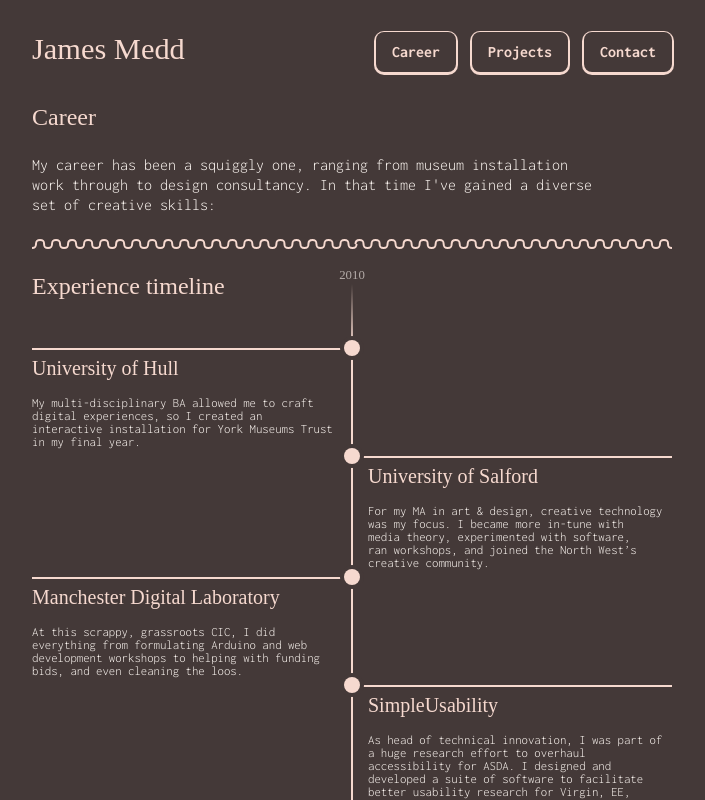
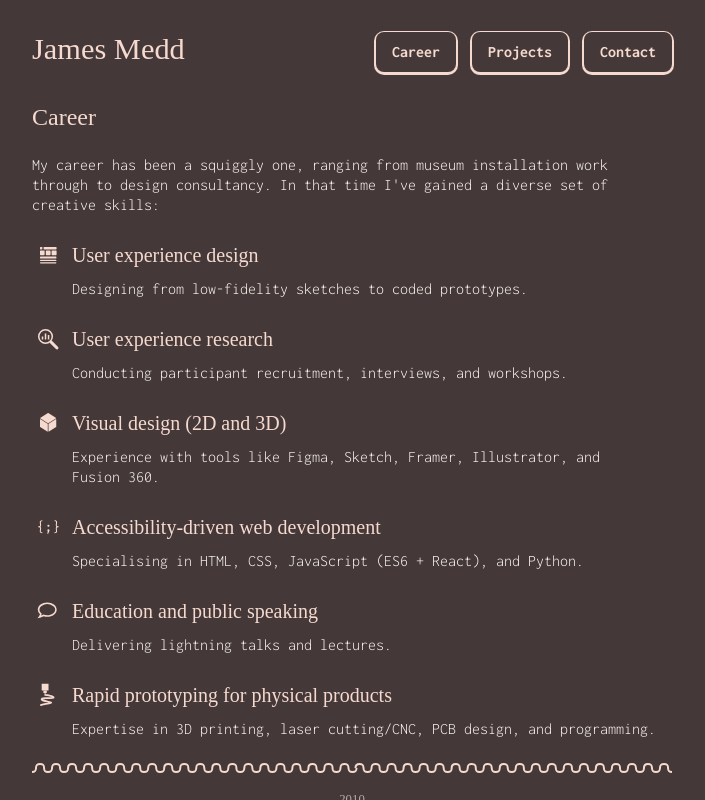
Before and after one commit to jrmedd/jamesmedd.co.uk, a React (Vite) app: page /career in a window 1280 px wide. Shown: the top 800 px of the page, without its empty margins (288-993 px from the left). Built offline with nearby package versions, Linux system fonts and the light colour scheme; a web font is replaced by a local one.

Commit message:
Add skills

```diff
--- /dev/null
+++ b/src/components/Skill.jsx
@@ -0,0 +1,13 @@
+import { Cluster, Stack } from "./Layout"
+import { SkillIcon } from "./SkillIcon"
+import { HeadingM, Paragraph, ScreenReaderOnly } from "./Typography"
+
+export const Skill = props => (
+  <Stack $gap='.5rem'>
+    <Cluster as='div' $gap='.5rem' $align='center'>
+      <SkillIcon name={props.skillIcon} size='2rem' />
+      <HeadingM as='h3'><ScreenReaderOnly>Skill: </ScreenReaderOnly>{ props.skillName }</HeadingM>
+    </Cluster>
+    <Paragraph $leftIndent='2.5rem'>{ props.skillDescription }</Paragraph>
+  </Stack>
+)
--- /dev/null
+++ b/src/components/SkillIcon.jsx
@@ -0,0 +1,24 @@
+import styled, { css } from 'styled-components'
+
+const skillsIcons = {
+  'ux-design-icon': <path d="M4.9 4h-.6c-.2 0-.3.1-.3.3v.6c0 .1.1.3.3.3h.6l.3-.3v-.6C5.2 4 5 4 4.9 4ZM11.9 4H6c-.1 0-.2.1-.2.3v.6c0 .1 0 .3.2.3H12c.2 0 .3-.2.3-.3v-.6c0-.2-.1-.3-.3-.3ZM6 5.8H4.3c-.2 0-.3 0-.3.2v1.8c0 .2.1.3.3.3H6c.2 0 .3-.1.3-.3V6c0-.1 0-.2-.3-.2ZM11.9 8.7H4.3c-.2 0-.3.1-.3.3v.6c0 .1.1.2.3.2h7.6c.2 0 .3 0 .3-.2V9c0-.2-.1-.3-.3-.3ZM4.3 10.4h7.6a.3.3 0 1 1 0 .6H4.3a.3.3 0 1 1 0-.6ZM4.3 11.6h7.6a.3.3 0 1 1 0 .6H4.3a.3.3 0 0 1 0-.6ZM9 5.8H7.2c-.1 0-.3 0-.3.2v1.8c0 .2.2.3.3.3H9c.1 0 .3-.1.3-.3V6L9 5.8ZM11.9 5.8h-1.8c-.1 0-.3 0-.3.2v1.8c0 .2.2.3.3.3H12c.2 0 .3-.1.3-.3V6c0-.1-.1-.2-.3-.2Z"/>,
+  'ux-research-icon': <><path d="M6.76 10.53a3.76 3.76 0 1 1 0-7.53 3.76 3.76 0 0 1 0 7.53Zm0-6.78a3.01 3.01 0 1 0 0 6.02 3.01 3.01 0 0 0 0-6.02Z"/><path  d="M8.91 8.91a.75.75 0 0 1 1.07 0L13.05 12A.75.75 0 0 1 12 13.06L8.91 9.98a.75.75 0 0 1 0-1.07ZM5.63 6.76h-.75v1.5h.75v-1.5ZM7.14 5.26h-.75v3h.75v-3ZM8.64 6.01H7.9v2.26h.75V6Z"/></>,
+  'visual-design-icon': <path d="M4 9.84v-3.6a.18.18 0 0 1 .27-.16l3.54 2.25a.18.18 0 0 1 .08.15v3.64a.18.18 0 0 1-.27.15L4.08 10A.18.18 0 0 1 4 9.84ZM4.23 5.7a.18.18 0 0 1 0-.3l3.74-2.37a.18.18 0 0 1 .2 0L11.9 5.4a.18.18 0 0 1 0 .3L8.16 8.08a.18.18 0 0 1-.19 0L4.23 5.7ZM12.13 9.84v-3.6a.18.18 0 0 0-.27-.16L8.32 8.33a.18.18 0 0 0-.08.15v3.64a.18.18 0 0 0 .28.15L12.05 10a.18.18 0 0 0 .08-.15Z"/>,
+  'web-dev-icon': <path d="M5.25 4.89a.24.24 0 0 1-.22.23c-.43.04-.63.21-.6.52L4.55 7v.17a.72.72 0 0 1-.15.49.5.5 0 0 0 0 .45c.11.13.17.3.15.48v.18l-.14 1.36a.38.38 0 0 0 .2.4c.13.07.27.1.41.12a.24.24 0 0 1 .22.23.21.21 0 0 1-.22.21 1.83 1.83 0 0 1-.75-.2.73.73 0 0 1-.38-.7l.01-.13.14-1.25v-.14a.47.47 0 0 0-.21-.43 1.23 1.23 0 0 0-.57-.13.24.24 0 0 1-.23-.23.23.23 0 0 1 .23-.23c.2 0 .4-.04.57-.13a.47.47 0 0 0 .22-.43l-.01-.12-.14-1.28v-.13a.73.73 0 0 1 .37-.7c.23-.11.5-.18.75-.2a.21.21 0 0 1 .22.22ZM8.22 6.82a.53.53 0 0 1 .53.53.54.54 0 0 1-.32.5.51.51 0 0 1-.21.04.5.5 0 0 1-.38-.16.54.54 0 0 1-.15-.38.53.53 0 0 1 .53-.53Zm0 2.28a.54.54 0 0 1 .53.54c0 .18-.04.36-.12.52l-.48 1.08a.26.26 0 0 1-.49-.17l.18-.74a.66.66 0 0 0-.1-.44.6.6 0 0 1-.02-.46.51.51 0 0 1 .12-.17.5.5 0 0 1 .38-.16ZM11.2 4.89a.21.21 0 0 1 .22-.22c.26.01.51.08.75.2a.73.73 0 0 1 .37.7v.13l-.14 1.27v.1a.49.49 0 0 0 .22.44c.18.1.37.14.56.14a.24.24 0 0 1 .22.23.24.24 0 0 1-.22.24c-.2 0-.39.05-.56.14a.5.5 0 0 0-.23.45v.1l.15 1.26v.13a.73.73 0 0 1-.37.7c-.24.12-.5.18-.75.2a.21.21 0 0 1-.21-.13.21.21 0 0 1-.02-.09.24.24 0 0 1 .23-.23c.14-.01.28-.05.4-.1a.38.38 0 0 0 .2-.42l-.13-1.36-.01-.18a.65.65 0 0 1 .16-.49.45.45 0 0 0 .01-.44.69.69 0 0 1-.17-.5L11.9 7l.13-1.36c.03-.3-.17-.48-.6-.52a.24.24 0 0 1-.22-.23Z"/>,
+  'education-icon': <path fillRule="evenodd" d="m4.87 9.32-.12.47c-.04.17-.1.33-.17.5l.12-.06c.26-.12.54-.25.84-.37l.25-.1.26.09c.51.16 1.04.24 1.58.23 1.02.02 2.03-.29 2.86-.88a2.17 2.17 0 0 0 0-3.74 5.1 5.1 0 0 0-5.73 0A2.37 2.37 0 0 0 3.7 7.33a2.28 2.28 0 0 0 .83 1.68l.35.31Zm-.92 2.1c-.38.16-.8.23-1.2.24a5.42 5.42 0 0 0 1.24-2.07A3.06 3.06 0 0 1 2.9 7.33c0-1.96 2.11-3.54 4.72-3.54 2.6 0 4.72 1.58 4.72 3.54s-2.12 3.54-4.72 3.54c-.62 0-1.23-.09-1.81-.27-.34.13-.65.28-.95.42-.3.15-.6.3-.92.4Z" clipRule="evenodd"/>,
+  'prototyping-icon':<><path d="M4.41 13.44a.43.43 0 0 1-.19-.8 12.8 12.8 0 0 1 2.68-.58c.41-.07.93-.15 1.39-.24a46.3 46.3 0 0 0-.56-.12c-1.85-.4-3-.68-3.28-1.26a.67.67 0 0 1 0-.6c.32-.64 1.55-.67 3.7-.67.6 0 1.43 0 1.94-.05-1.16-.43-2.36-.7-3.59-.8a.43.43 0 0 1 .1-.86c1.22.14 4.13.57 4.6 1.52a.57.57 0 0 1-.02.56c-.27.44-1 .48-3.03.48a15.2 15.2 0 0 0-2.77.15c.82.31 1.66.54 2.53.7.62.1 1.23.26 1.82.48a.52.52 0 0 1 .33.55c-.08.48-.57.6-3.03 1a15.88 15.88 0 0 0-2.62.54ZM4.84 2.33h3.42v3.42H4.84V2.33Z"/><path d="M5.7 5.75h1.7v.86l-.85.85-.85-.85v-.86Z"/></>
+}
+
+const StyledSVG = styled.svg(props => css`
+  width: ${props => props.$size};
+  height: ${props => props.$size};
+  path {
+    fill: ${props => props.theme.interactive};
+  }
+`)
+
+export const SkillIcon = props => (
+  <StyledSVG aria-hidden='true' viewBox='0 0 16 16' $size={ props.size ?? '1rem'}>
+    { skillsIcons[props.name] }
+  </StyledSVG>
+)
--- a/src/components/Tag.jsx
+++ b/src/components/Tag.jsx
@@ -38,7 +38,7 @@ const TagOutline = styled.li(props => css`
   margin: 0;
   padding: .5rem 1rem;
   font-size: .8rem;
-  cursor: pointer;
+  cursor: ${props => props.$interactive ? 'pointer' : 'unset'};
 `)
 
 
@@ -82,12 +82,18 @@ const StyledLabel = styled.label(props => css`
   position: relative;
 `)
 
+const Legend = styled(HeadingM)(props => css `
+  break-after: auto;
+  margin-bottom: 1rem;
+`)
+
 
 
 export const TagList = props => {
   const checked = props.checked ?? []
   return (
   <StyledList as={props.interactive ? 'fieldset' : 'ul'}>
+    { props.interactive && <Legend as='legend' $interactive={props.interactive}>Tags:</Legend> }
     {
       props.tags.map((tag, index) => <Tag checked={checked.includes(tag)} onChange={props.onChange} name={props.name} interactive={props.interactive} key={`tag-${index}`} text={tag} />)
     }
--- a/src/components/Typography.jsx
+++ b/src/components/Typography.jsx
@@ -47,10 +47,12 @@ const Paragraph = styled.p(props => css`
   font-weight: 350;
   color: ${props => props.theme.text.body};
   line-height: 125%;
-  width: ${props => props.$width ?? '70ch'};
+  width: ${props => props.$width ?? '80ch'};
   max-width: 100%;
   flex-grow: 1;
   margin: 0;
+  padding-left: ${props => props.$leftIndent ?? 'unset'};
+  padding-right: ${props => props.$rightIndent ?? 'unset'};
   text-wrap: pretty;
 `)
 
--- a/src/content/arcade.md
+++ b/src/content/arcade.md
@@ -6,7 +6,7 @@ The [Awkward Arcade](https://awkwardarcade.co.uk) was an experimental arcade of
 
 ![People stood around the Argument Champion machine](arcade_3.jpg)
 
-The three elements of awkwardness were **interactive** (where games that have unusual control schemes), **thematic** (where games explore themes such as work, love, or even death in ways not typically found in games), and **social** (interacting with arcade machines is a performant, public act, while most typical games are played privately). The arcade worked to challenge public conceptions of what games could be, for both seasoned games and the uninitiated.
+The three elements of awkwardness were **interactive** (where games that have unusual control schemes), **thematic** (where games explore themes such as work, love, or even death in ways not typically found in games), and **social** (interacting with arcade machines is a performant, public act, while most typical games are played privately). The arcade worked to challenge public conceptions of what games could be, for both seasoned gamers and the uninitiated.
 
 ----
 
--- /dev/null
+++ b/src/content/skills.json
@@ -0,0 +1,34 @@
+{
+  "skills": [
+    {
+      "skillName": "User experience design",
+      "skillDescription": "Designing from low-fidelity sketches to coded prototypes.",
+      "skillIcon": "ux-design-icon"
+    },
+    {
+      "skillName": "User experience research",
+      "skillDescription": "Conducting participant recruitment, interviews, and workshops.",
+      "skillIcon": "ux-research-icon"
+    },
+    {
+      "skillName": "Visual design (2D and 3D)",
+      "skillDescription": "Experience with tools like Figma, Sketch, Framer, Illustrator, and Fusion 360.",
+      "skillIcon": "visual-design-icon"
+    },
+    {
+      "skillName": "Accessibility-driven web development",
+      "skillDescription": "Specialising in HTML, CSS, JavaScript (ES6 + React), and Python.",
+      "skillIcon": "web-dev-icon"
+    },
+    {
+      "skillName": "Education and public speaking",
+      "skillDescription": "Delivering lightning talks and lectures.",
+      "skillIcon": "education-icon"
+    },
+    {
+      "skillName": "Rapid prototyping for physical products",
+      "skillDescription": "Expertise in 3D printing, laser cutting/CNC, PCB design, and programming.",
+      "skillIcon": "prototyping-icon"
+    }
+  ]
+}
--- a/src/loaders.js
+++ b/src/loaders.js
@@ -1,13 +1,15 @@
 import { career } from './content/career.json'
 import { projects } from './content/projects.json'
+import { skills } from './content/skills.json'
 
 const markdownFiles = import.meta.glob('/src/content/*.md', { query: '?raw', import: 'default' });
 
-export const careerLoader = () => ({career})
+export const careerLoader = () => ({career, skills})
 
 export const projectsLoader = () => {
   const tags = [...new Set(projects.flatMap(obj => obj.tags))].sort()
-  return ({tags, projects})
+  const sortedProjects = projects.sort((a, b) => a.title > b.title ? 1 : -1)
+  return ({projects: sortedProjects, tags})
 }
 
 export const projectLoader = async ({params}) => {
--- a/src/pages/Career.jsx
+++ b/src/pages/Career.jsx
@@ -1,13 +1,14 @@
 import { useEffect, useState } from "react"
 
 import { Stack } from "../components/Layout"
-import { HeadingL, Paragraph } from "../components/Typography"
+import { HeadingL, Paragraph, ScreenReaderOnly } from "../components/Typography"
 import { Timeline } from "../components/Timeline"
 import { useLoaderData } from "react-router-dom"
 import { Wiggle } from "../components/Wiggle"
+import { Skill } from "../components/Skill"
 
 export const Career = props => {
-  const { career } = useLoaderData()
+  const { career, skills } = useLoaderData()
   const [earliest, setEarliest] = useState('')
   const [now, setNow] = useState('')
   useEffect(() => {
@@ -23,6 +24,8 @@ export const Career = props => {
       My career has been a squiggly one, ranging from museum installation work through to design consultancy.
       In that time I've gained a diverse set of creative skills:
     </Paragraph>
+    <ScreenReaderOnly as='h2'>My skills:</ScreenReaderOnly>
+    { skills.map((skill, index) => <Skill key={`skill-${index}`} {...skill} />)}
     <Wiggle />
     <HeadingL as='h2'>
       Experience timeline
--- a/src/pages/Projects.jsx
+++ b/src/pages/Projects.jsx
@@ -22,9 +22,10 @@ export const Projects = props => {
     <Paragraph>
       I've worked on a variety of creative projects, across sectors, utilising multiple skills.
       If you think I've worked on something you don't see here and want to talk to me about it,
-      feel free to <InternalLink to='contact'>contact me.</InternalLink>
+      feel free to <InternalLink to='/contact'>contact me.</InternalLink>
     </Paragraph>
     <Wiggle />
+    <HeadingM as='h2'>Project tags</HeadingM>
     <TagList checked={selectedTags} interactive onChange={handleFilter} name='Project tags' tags={tags} />
     { projects.filter(project => selectedTags.every(tag => project.tags.includes(tag))).map((project, index) => (
     <Cluster key={`project-${index}`} $gap='1.5rem' $align='center' $justify='center' $reverse={index & 1 === 1}>
```
